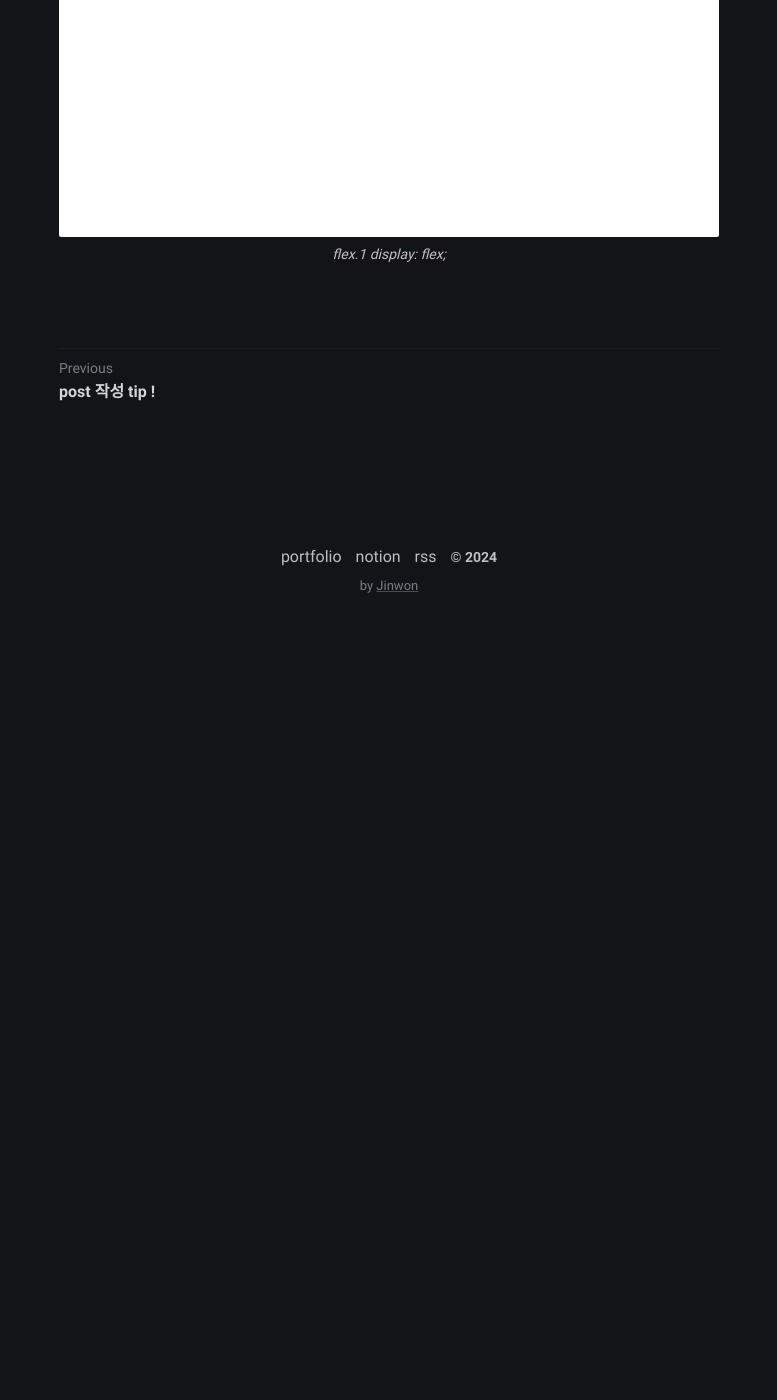
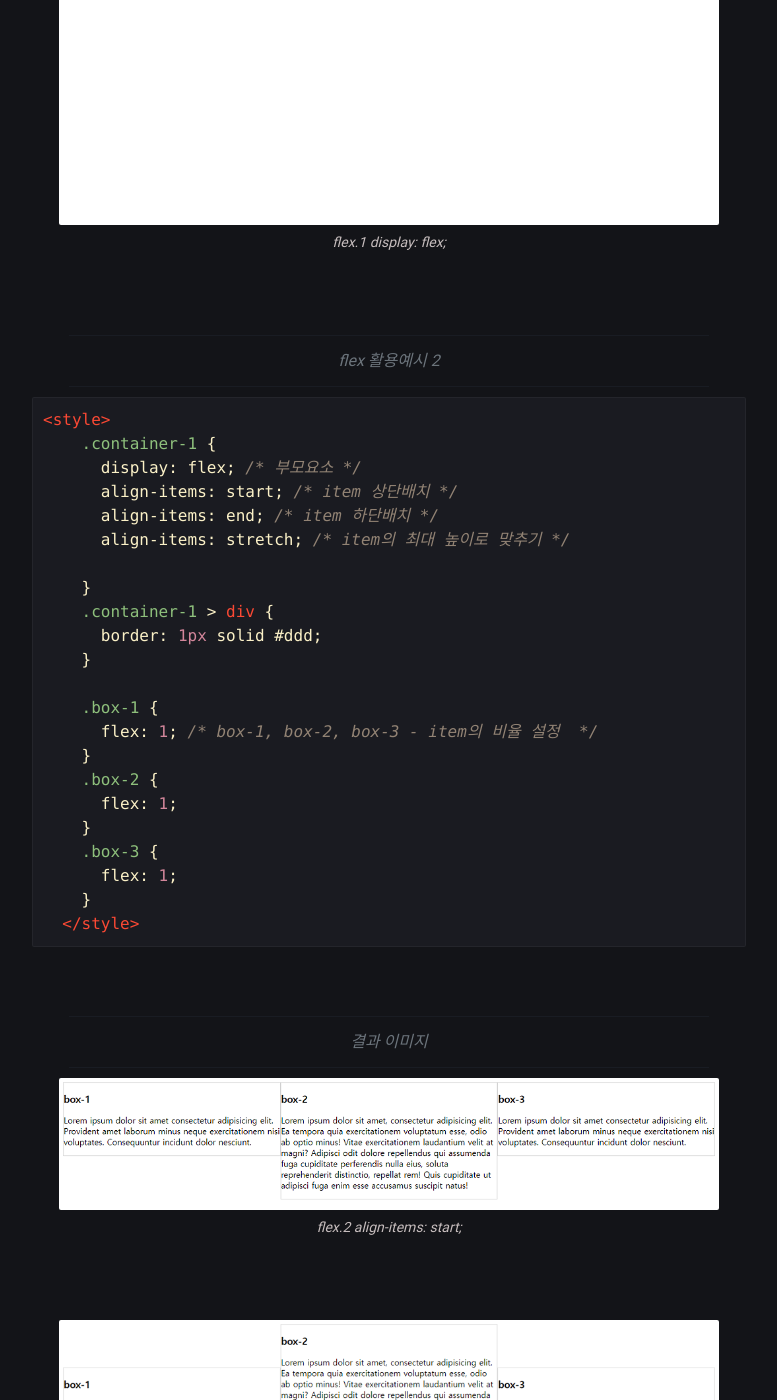
Before and after one commit to JinwonShen/JinwonShen.github.io, a Jekyll site: the page built from _posts/css-flex-grid/2024-05-22-css-flex-grid.md, in a window 1280 px wide and 1400 px high, scrolled down 2116 px. Shown: the whole window, without its empty margins (251-1028 px from the left). Built offline with Jekyll 4.4.1, drawn with Linux system fonts in a browser that asks for light colours; before the commit the page ends 2746 px from its top, so only the background shows below that; some of the changed text lies outside the part shown.

Commit message:
posts/css-flex-grid

````diff
--- a/_posts/css-flex-grid/2024-05-22-css-flex-grid.md
+++ b/_posts/css-flex-grid/2024-05-22-css-flex-grid.md
@@ -22,16 +22,13 @@
 
 <br>
 
-> 활용예시
+> flex 활용예시
 
 ```html
 <style>
     .container-1 {
       display: flex; /* 부모요소 */
       align-items: center; /* item의 세로방향 가운데 정렬 */
-      align-items: start; /* item 상단배치 */
-      align-items: end; /* item 하단배치 */
-      align-items: stretch; /* item의 최대 높이로 맞추기 */
 
     }
     .container-1 > div {
@@ -67,8 +64,65 @@
 </body>
 ```
 
+<br>
+
 > 결과 이미지
+
 <figure>
 <img src="/assets/img/flex-img-1.png" alt="display:flex">
 <figcaption>flex.1 display: flex;</figcaption>
 </figure>
+
+<br>
+
+> flex 활용예시 2
+
+```html
+<style>
+    .container-1 {
+      display: flex; /* 부모요소 */
+      align-items: start; /* item 상단배치 */
+      align-items: end; /* item 하단배치 */
+      align-items: stretch; /* item의 최대 높이로 맞추기 */
+
+    }
+    .container-1 > div {
+      border: 1px solid #ddd;
+    }
+
+    .box-1 {
+      flex: 1; /* box-1, box-2, box-3 - item의 비율 설정  */
+    }
+    .box-2 {
+      flex: 1;
+    }
+    .box-3 {
+      flex: 1;
+    }
+  </style>
+```
+
+<br>
+
+> 결과 이미지
+
+<figure>
+<img src="/assets/img/flex-img-2.png" alt="display:flex">
+<figcaption>flex.2 align-items: start;</figcaption>
+</figure>
+
+<br>
+
+<figure>
+<img src="/assets/img/flex-img-3.png" alt="display:flex">
+<figcaption>flex.3 align-items: end;</figcaption>
+</figure>
+
+<br>
+
+<figure>
+<img src="/assets/img/flex-img-4.png" alt="display:flex">
+<figcaption>flex.4 align-items: stretch;</figcaption>
+</figure>
+
+<br>
````
Also changed, not shown: assets/img/flex-img-2.png (added), assets/img/flex-img-3.png (added), assets/img/flex-img-4.png (added).
